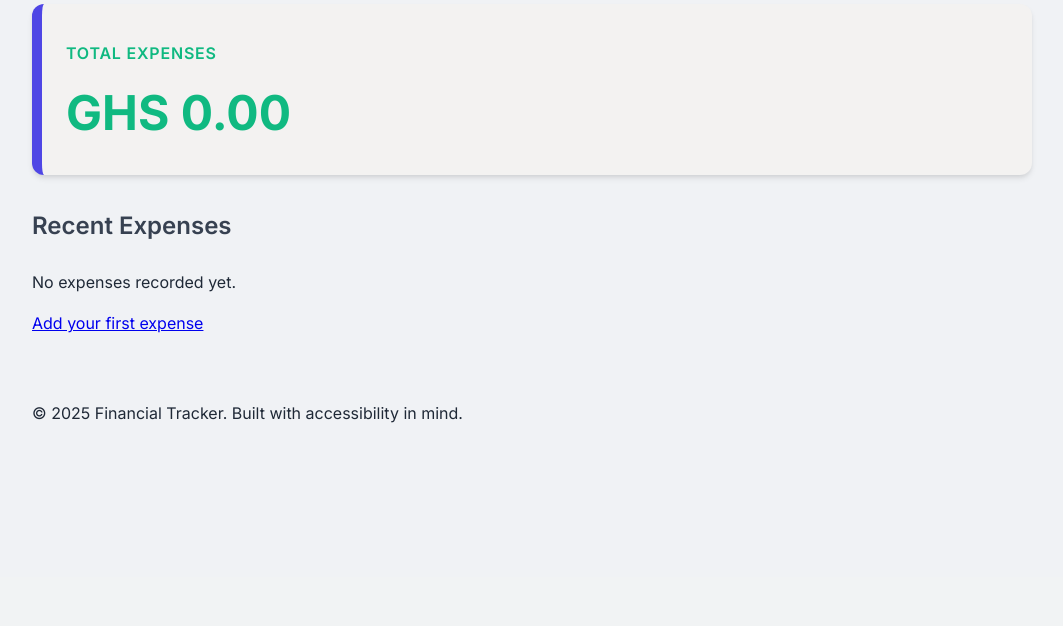
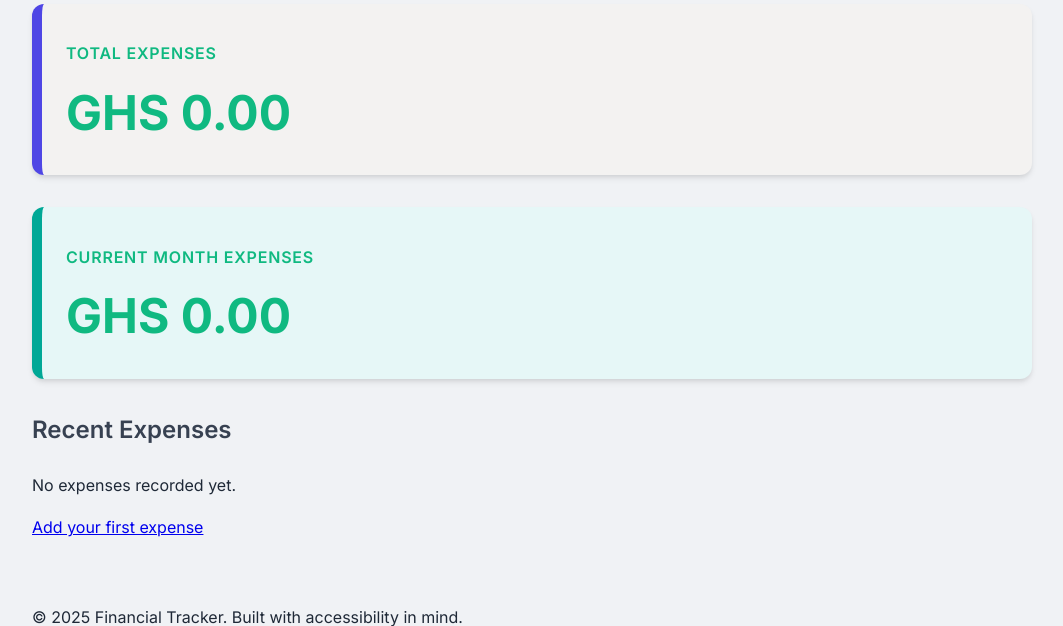
Before and after one commit to NANA-PREMPEH/FinancialTracker, a Flask app: page / in a window 1280 px wide. Shown: the part 223-849 px from the top of the page, without its empty margins (108-1171 px from the left). Before the commit the page ends 646 px from the top, so only its background shows below. Run offline with Flask 3, Linux system fonts and the light colour scheme; data that the repository does not hold is empty; parts of the project's set-up code (start-up, migrations or seed data) failed here and were passed over.

Commit message:
adding month expenses to the dashboard

```diff
--- a/app/routes.py
+++ b/app/routes.py
@@ -15,6 +15,14 @@ def dashboard():
     recent_expenses = Expense.query.order_by(Expense.date.desc()).limit(5).all()
     total_expenses = db.session.query(func.sum(Expense.amount)).filter(Expense.transaction_type == 'expense').scalar() or 0
     total_income = db.session.query(func.sum(Expense.amount)).filter(Expense.transaction_type == 'income').scalar() or 0
+
+    # Calculate current month's expenses
+    now = datetime.utcnow()
+    month_start = datetime(now.year, now.month, 1)
+    monthly_expenses = db.session.query(func.sum(Expense.amount)).filter(
+        Expense.transaction_type == 'expense',
+        Expense.date >= month_start
+    ).scalar() or 0
 
     # Budget alerts
     budgets = Budget.query.filter_by(is_active=True).all()
@@ -53,6 +61,7 @@ def dashboard():
                          recent_expenses=recent_expenses,
                          total_expenses=total_expenses,
                          total_income=total_income,
+                         monthly_expenses=monthly_expenses,
                          budget_alerts=budget_alerts)
 
 # ===== TRANSACTIONS =====
--- a/app/templates/dashboard.html
+++ b/app/templates/dashboard.html
@@ -8,6 +8,11 @@
 <div class="summary-box" style="background: #f3f2f1; padding: 1.5rem; margin-bottom: 2rem; border-left: 10px solid var(--color-primary);">
     <h2>Total Expenses</h2>
     <p style="font-size: 3rem; font-weight: bold; margin: 0;">GHS {{ "%.2f"|format(total_expenses) }}</p>
+</div>
+
+<div class="summary-box" style="background: #e6f7f7; padding: 1.5rem; margin-bottom: 2rem; border-left: 10px solid #00a896;">
+    <h2>Current Month Expenses</h2>
+    <p style="font-size: 3rem; font-weight: bold; margin: 0;">GHS {{ "%.2f"|format(monthly_expenses) }}</p>
 </div>
 
 <h2>Recent Expenses</h2>
```
